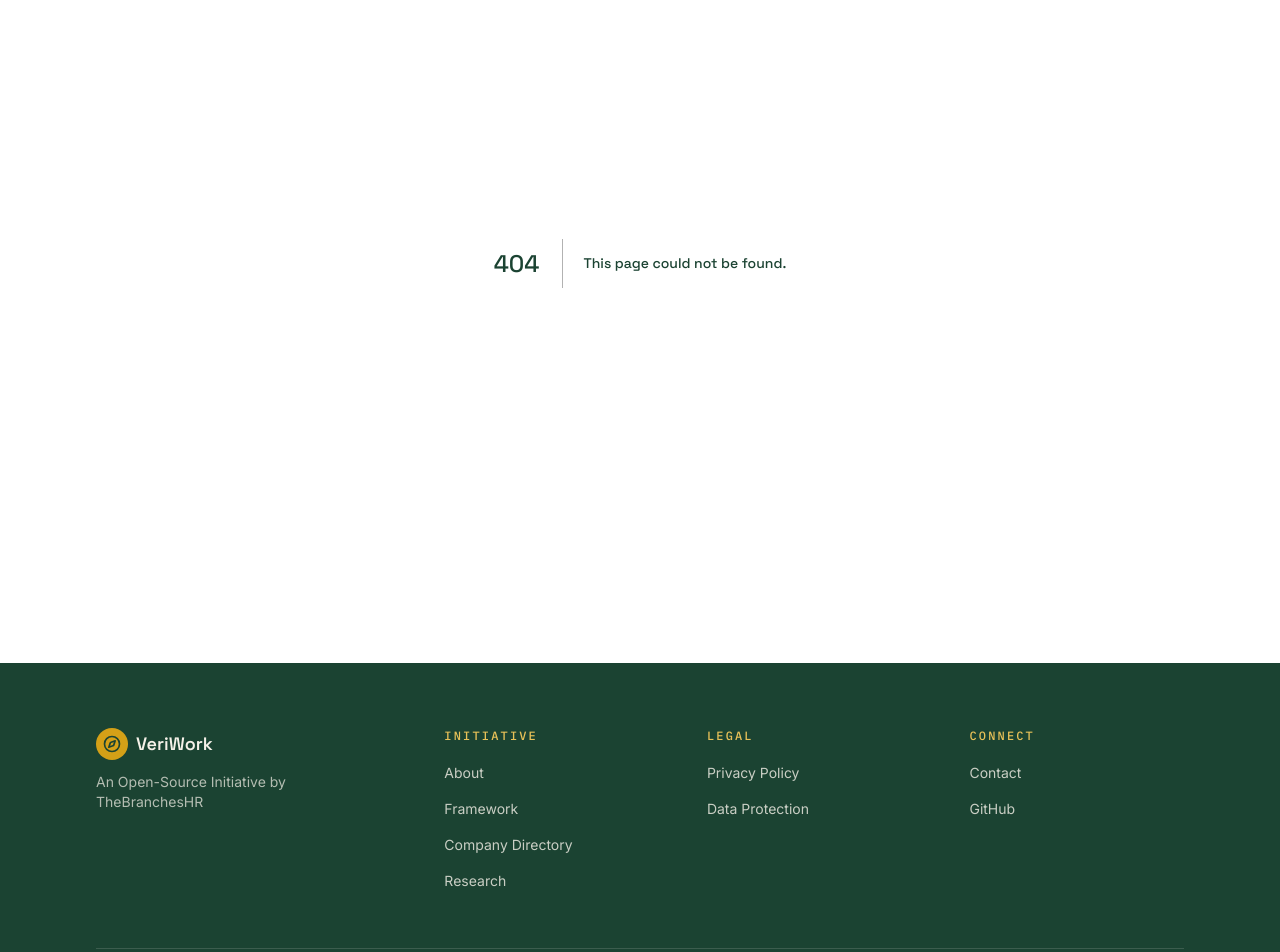
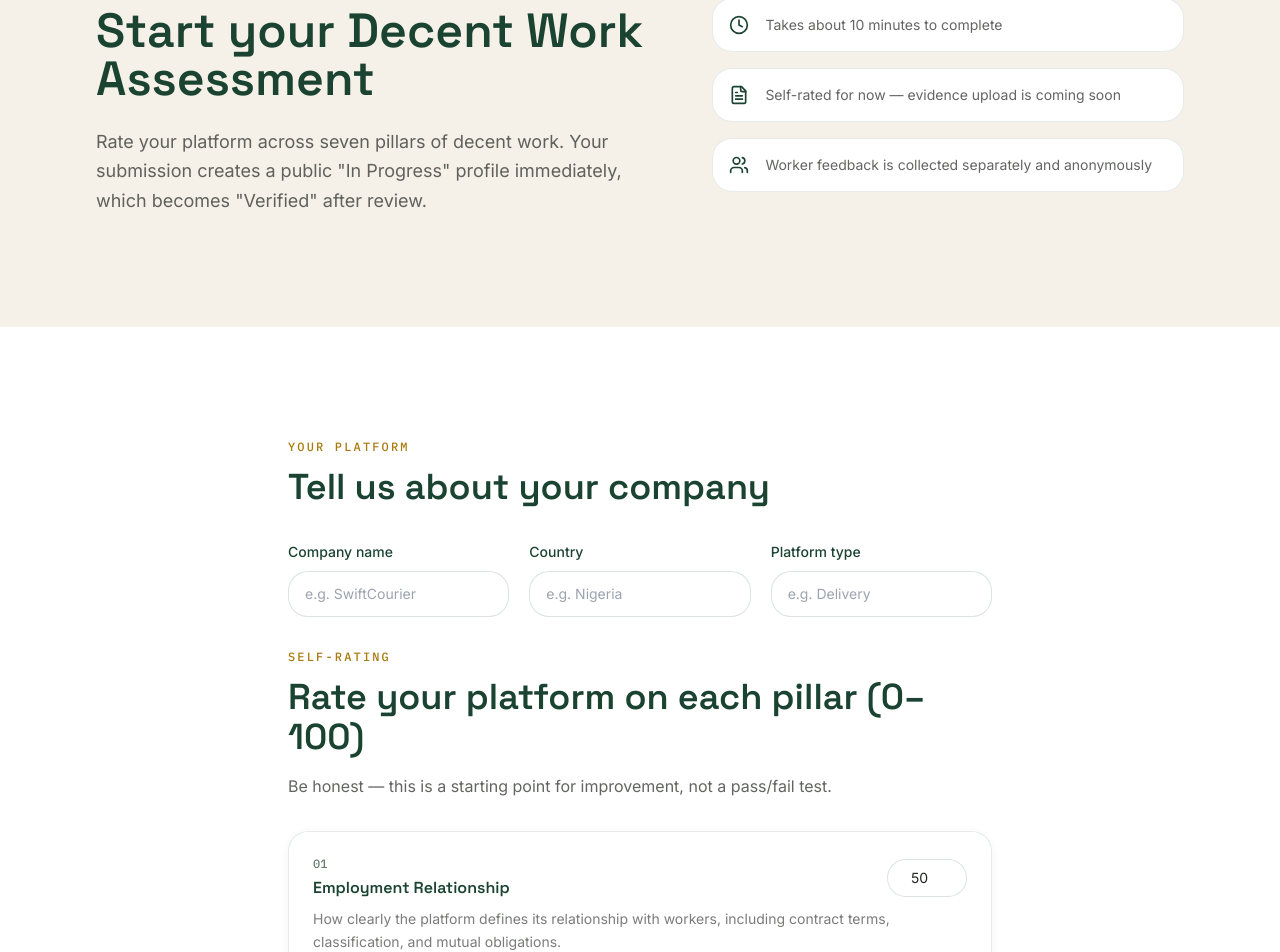
Before and after one commit to irhawo08-sys/VeriWork-, a Next.js app: page /src/app/assessment in a window 1280 px wide. Before the commit this address had no page. Shown: the part 214-1166 px from the top of the page. Built offline with nearby package versions, Linux system fonts and the light colour scheme.

Commit message:
Create page.tsx

```diff
--- /dev/null
+++ b/src/app/src/app/assessment/page.tsx
@@ -0,0 +1,131 @@
+"use client";
+
+import { useFormState, useFormStatus } from "react-dom";
+import SectionHeading from "@/components/SectionHeading";
+import { pillars } from "@/lib/pillars";
+import { Clock, FileText, Users } from "lucide-react";
+import { submitAssessment, type AssessmentFormState } from "@/app/actions";
+
+const initialState: AssessmentFormState = { status: "idle" };
+
+function SubmitButton() {
+  const { pending } = useFormStatus();
+  return (
+    <button type="submit" className="btn-primary w-fit" disabled={pending}>
+      {pending ? "Submitting…" : "Submit Assessment"}
+    </button>
+  );
+}
+
+export default function AssessmentPage() {
+  const [state, formAction] = useFormState(submitAssessment, initialState);
+
+  return (
+    <>
+      <section className="bg-beige">
+        <div className="section grid gap-10 lg:grid-cols-[1.1fr_0.9fr] lg:items-center">
+          <div>
+            <p className="eyebrow">Assessment</p>
+            <h1 className="mt-4 text-4xl font-semibold sm:text-5xl">Start your Decent Work Assessment</h1>
+            <p className="mt-6 max-w-xl text-lg leading-relaxed text-ink/70">
+              Rate your platform across seven pillars of decent work. Your submission creates a
+              public "In Progress" profile immediately, which becomes "Verified" after review.
+            </p>
+          </div>
+          <div className="grid gap-4">
+            {[
+              { icon: Clock, text: "Takes about 10 minutes to complete" },
+              { icon: FileText, text: "Self-rated for now — evidence upload is coming soon" },
+              { icon: Users, text: "Worker feedback is collected separately and anonymously" },
+            ].map((item) => (
+              <div key={item.text} className="flex items-center gap-4 rounded-xl2 border border-forest/10 bg-white p-4">
+                <item.icon className="shrink-0 text-forest" size={20} />
+                <p className="text-sm text-ink/70">{item.text}</p>
+              </div>
+            ))}
+          </div>
+        </div>
+      </section><section className="section max-w-3xl">
+        <SectionHeading
+          eyebrow="Your platform"
+          title="Tell us about your company"
+        />
+        <form action={formAction} className="mt-8 flex flex-col gap-8">
+          <div className="grid gap-5 sm:grid-cols-3">
+            <div>
+              <label htmlFor="companyName" className="text-sm font-medium text-forest">Company name</label>
+              <input
+                id="companyName"
+                name="companyName"
+                type="text"
+                required
+                placeholder="e.g. SwiftCourier"
+                className="mt-2 w-full rounded-xl2 border border-forest/15 bg-white px-4 py-3 text-sm outline-none focus-visible:outline-gold"
+              />
+            </div>
+            <div>
+              <label htmlFor="country" className="text-sm font-medium text-forest">Country</label>
+              <input
+                id="country"
+                name="country"
+                type="text"
+                required
+                placeholder="e.g. Nigeria"
+                className="mt-2 w-full rounded-xl2 border border-forest/15 bg-white px-4 py-3 text-sm outline-none focus-visible:outline-gold"
+              />
+            </div>
+            <div>
+              <label htmlFor="platformType" className="text-sm font-medium text-forest">Platform type</label>
+              <input
+                id="platformType"
+                name="platformType"
+                type="text"
+                required
+                placeholder="e.g. Delivery"
+                className="mt-2 w-full rounded-xl2 border border-forest/15 bg-white px-4 py-3 text-sm outline-none focus-visible:outline-gold"
+              />
+            </div>
+          </div>
+
+          <div>
+            <SectionHeading
+              eyebrow="Self-rating"
+              title="Rate your platform on each pillar (0–100)"
+              description="Be honest — this is a starting point for improvement, not a pass/fail test."
+            />
+            <div className="mt-8 grid gap-6">
+              {pillars.map((pillar) => (
+                <div key={pillar.id} className="card">
+                  <div className="flex items-center justify-between">
+                    <div>
+                      <p className="font-mono text-xs text-mist">{pillar.number}</p>
+                      <h3 className="mt-1 text-base font-semibold text-forest">{pillar.title}</h3>
+                    </div>
+                    <input
+                      type="number"
+                      name={`pillar-${pillar.id}`}
+                      min={0}
+                      max={100}
+                      required
+                      defaultValue={50}
+                      className="w-20 rounded-xl2 border border-forest/15 bg-white px-3 py-2 text-center text-sm outline-none focus-visible:outline-gold"
+                    />
+                  </div>
+                  <p className="mt-2 text-sm leading-relaxed text-ink/60">{pillar.description}</p>
+                </div>
+              ))}
+            </div>
+          </div>
+
+          <SubmitButton />
+          {state.status !== "idle" && (
+            <p className={`text-sm ${state.status === "success" ? "text-forest" : "text-red-600"}`}>
+              {state.status === "success" ? "✓ " : ""}
+              {state.message}
+            </p>
+          )}
+        </form>
+      </section>
+    </>
+  );
+}
```
